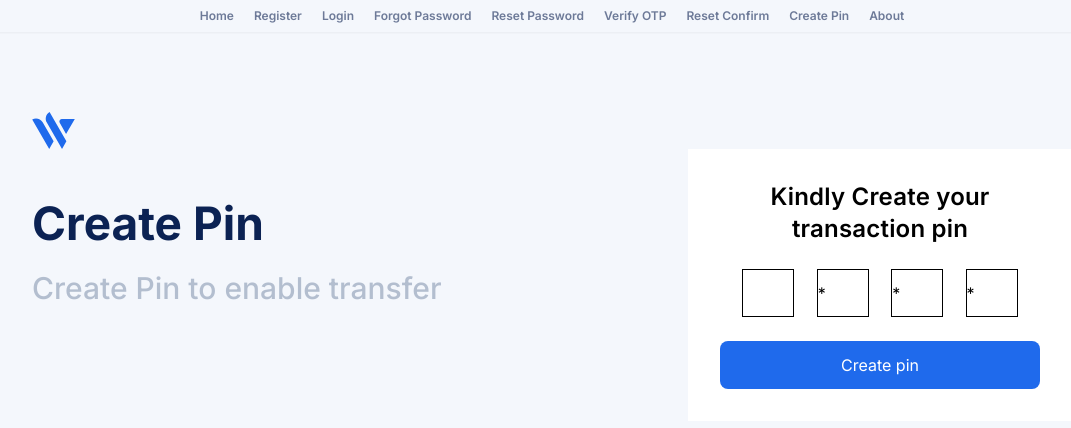
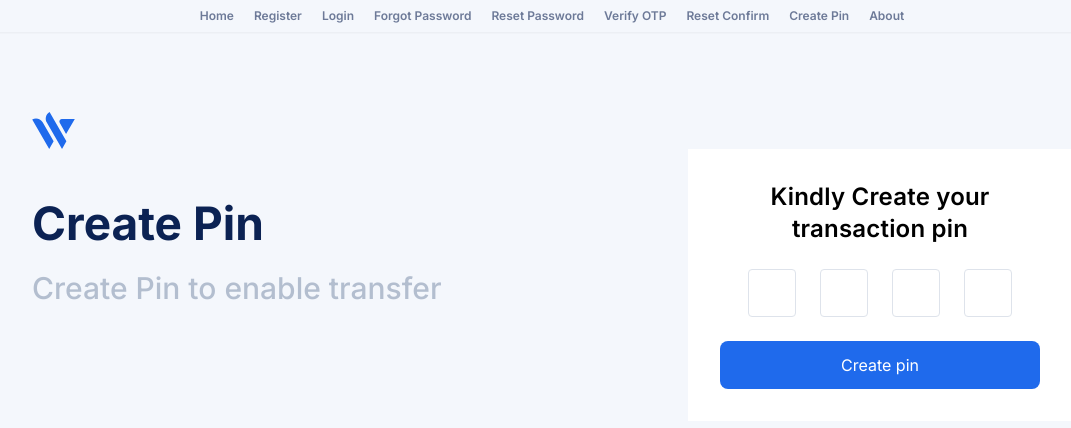
Before and after one commit to koadusei99/express-auth-frontend, a Vue app: page /pin/create in a window 1280 px wide. Shown: the top 428 px of the page, without its empty margins (88-1159 px from the left). Built offline with nearby package versions, Linux system fonts and the light colour scheme; what notyf would draw is missing.

Commit message:
create pin fix

```diff
--- a/src/views/CreatePin.vue
+++ b/src/views/CreatePin.vue
@@ -4,7 +4,7 @@
   <div class="contents">
     <div class="create-pin-wrapper">
       <div class="logo">
-        <img src="../assets/logo.svg" alt="">
+        <img src="../assets/logo.svg" alt="" />
       </div>
 
       <div class="content-wrapper">
@@ -13,21 +13,49 @@
           <div class="welcome-note">Create Pin to enable transfer</div>
         </div>
 
-
         <div class="pin-holder">
           <div class="note">Kindly Create your transaction pin</div>
 
-          <div class="box-holder">
-            <div class="box"><input type="number" value="*"></div>
-            <div class="box"><input type="pin" value="*"></div>
-            <div class="box"><input type="pin" value="*"></div>
-            <div class="box"><input type="pin" value="*"></div>
+          <div class="box-wrapper mt-6">
+            <input
+              class="number-box"
+              type="password"
+              maxLength="1"
+              size="1"
+              min="0"
+              max="9"
+              pattern="[0-9]{1}"
+            />
+            <input
+              class="number-box"
+              type="password"
+              maxLength="1"
+              size="1"
+              min="0"
+              max="9"
+              pattern="[0-9]{1}"
+            />
+            <input
+              class="number-box"
+              type="password"
+              maxLength="1"
+              size="1"
+              min="0"
+              max="9"
+              pattern="[0-9]{1}"
+            />
+            <input
+              class="number-box"
+              type="password"
+              maxLength="1"
+              size="1"
+              min="0"
+              max="9"
+              pattern="[0-9]{1}"
+            />
           </div>
 
-
-        <button class="create-pin">Create pin</button>
-
-
+          <button class="create-pin">Create pin</button>
         </div>
       </div>
     </div>
@@ -35,16 +63,16 @@
 </template>
 
 <style scoped>
-.create-pin-wrapper{
+.create-pin-wrapper {
   margin: 80px 120px;
 }
 
-.content-wrapper{
+.content-wrapper {
   display: flex;
   justify-content: space-between;
 }
 
-.log{
+.log {
   text-transform: capitalize;
   font-weight: bold;
   font-size: 46px;
@@ -52,23 +80,21 @@
   color: var(--text-dark);
   margin-top: 50px;
 }
-.welcome-note{
+.welcome-note {
   font-weight: 500;
   font-size: 30px;
   line-height: 42px;
   margin-top: 20px;
-  color: var(--gray3)
+  color: var(--gray3);
 }
 
-
-.pin-holder{
+.pin-holder {
   background: white;
   width: 30vw;
   padding: 32px;
-
 }
 
-.note{
+.note {
   font-weight: 600;
   font-size: 24px;
   line-height: 32px;
@@ -76,30 +102,46 @@
   letter-spacing: 0.2px;
 }
 
-.box-holder{
+.box-holder {
   display: flex;
   justify-content: space-evenly;
   margin-top: 24px;
 }
-input{
+input {
   width: 100%;
   height: 100%;
 
   border: 1px solid black;
-
 }
 
-.box{
+.box {
   width: 52px;
   height: 48px;
-
 }
-.create-pin{
+.create-pin {
   width: 100%;
   border-radius: 8px;
   height: 48px;
- background: var(--primary);
+  background: var(--primary);
   margin-top: 24px;
   color: white;
 }
+.number-box {
+  width: 48px;
+  height: 48px;
+  border: 1px solid #dee3eb;
+  box-sizing: border-box;
+  border-radius: 4px;
+  margin: 0px 12px;
+  text-align: center;
+}
+
+.number-box::placeholder {
+  text-align: center;
+}
+.box-wrapper {
+  width: 100%;
+  display: flex;
+  justify-content: center;
+}
 </style>
```
